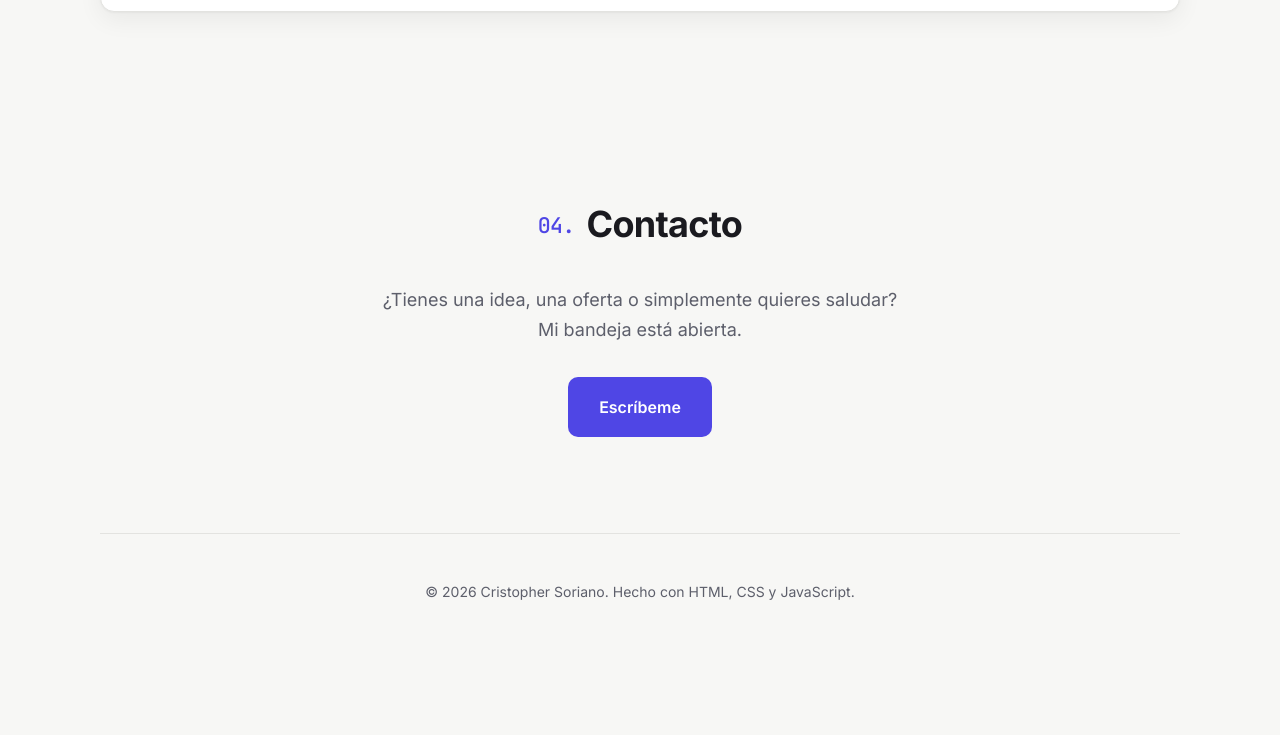
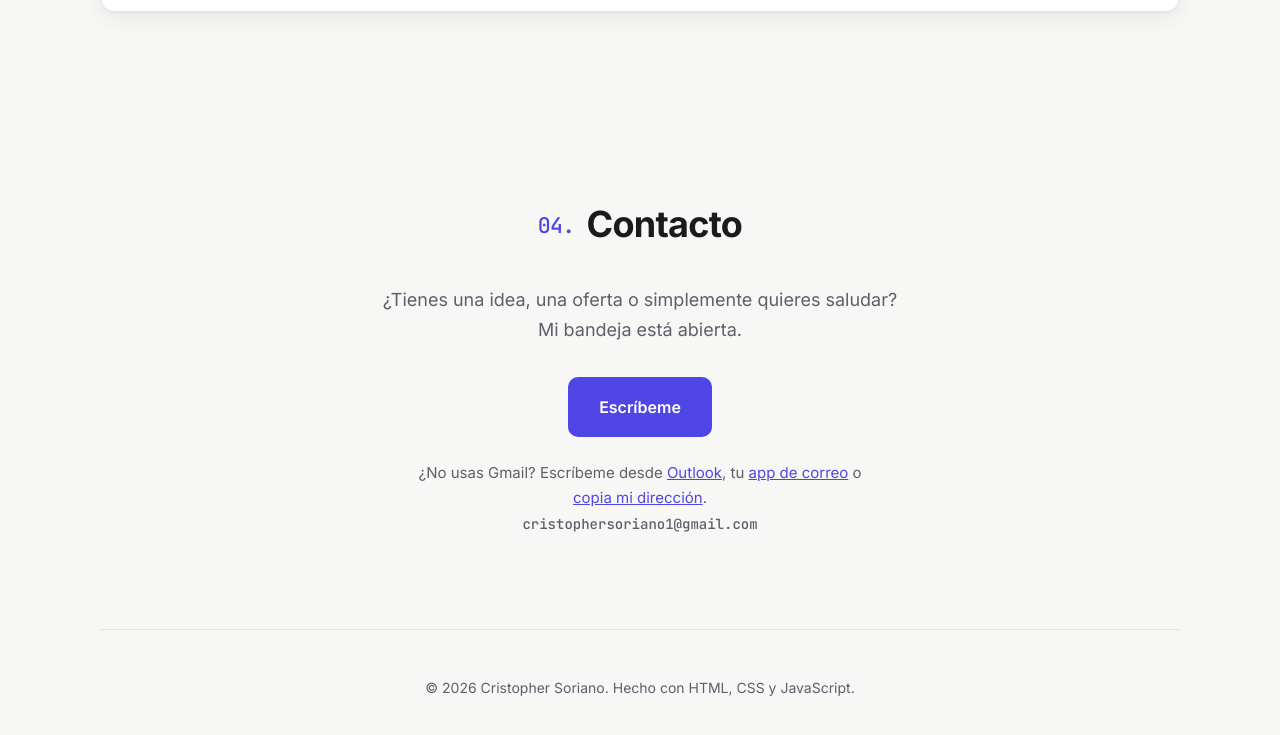
Before and after one commit to Pelao380/pelao380.github.io, a plain HTML site: page index.html in a window 1280 px wide. Shown: the part 3476-4211 px from the top of the page. Before the commit the page ends 4125 px from the top, so only its background shows below. Drawn offline with Linux system fonts and the light colour scheme.

Commit message:
Contacto: abrir Gmail con el mensaje listo
El enlace mailto: no hace nada si el visitante no tiene una app de
correo configurada. El botón ahora abre un correo nuevo en Gmail ya
dirigido, con asunto y saludo, y ofrece Outlook, la app de correo o
copiar la dirección como alternativas.

```diff
--- a/css/styles.css
+++ b/css/styles.css
@@ -179,6 +179,13 @@ h1, h2, h3 { line-height: 1.15; margin: 0 0 .5em; }
 .contact .section-title::after { display: none; }
 .contact p { max-width: 520px; margin: 0 auto 32px; color: var(--muted); font-size: 18px; }
 
+.contact .contact-alt { margin: 24px auto 4px; font-size: 15px; }
+.contact .contact-email { margin: 0 auto; font: 500 14px var(--mono); color: var(--muted); }
+.link-btn {
+  all: unset; cursor: pointer; color: var(--accent); text-decoration: underline;
+}
+.link-btn:focus-visible { outline: 2px solid var(--accent); outline-offset: 2px; border-radius: 4px; }
+
 /* Footer */
 .site-footer { padding-block: 32px; border-top: 1px solid var(--border); text-align: center; color: var(--muted); font-size: 14px; }
 
--- a/index.html
+++ b/index.html
@@ -94,7 +94,14 @@
     <section id="contacto" class="section container contact">
       <h2 class="section-title"><span class="num">04.</span> Contacto</h2>
       <p>¿Tienes una idea, una oferta o simplemente quieres saludar? Mi bandeja está abierta.</p>
-      <a href="#" class="btn btn-primary btn-lg" data-bind-href="mailto">Escríbeme</a>
+      <a href="#" class="btn btn-primary btn-lg" data-bind-href="gmail" target="_blank" rel="noopener">Escríbeme</a>
+      <p class="contact-alt">
+        ¿No usas Gmail? Escríbeme desde
+        <a href="#" data-bind-href="outlook" target="_blank" rel="noopener">Outlook</a>,
+        tu <a href="#" data-bind-href="mailto">app de correo</a>
+        o <button type="button" class="link-btn" data-copy="email">copia mi dirección</button>.
+      </p>
+      <p class="contact-email" data-bind-text="email"></p>
     </section>
   </main>
 
--- a/js/main.js
+++ b/js/main.js
@@ -21,7 +21,31 @@
   $$('[data-bind]').forEach((el) => (el.textContent = values[el.dataset.bind] ?? ''));
   document.title = `${P.name} — ${P.role}`;
 
-  const links = { cv: P.cv, mailto: `mailto:${P.email}` };
+  // Contacto: mensaje ya dirigido a tu correo, con asunto y saludo listos.
+  // mailto: solo funciona si el visitante tiene una app de correo configurada,
+  // por eso el botón principal abre Gmail en el navegador.
+  const subject = `Contacto desde tu portafolio`;
+  const body = `Hola ${P.name.split(' ')[0]},\n\n`;
+  const q = (o) => new URLSearchParams(o).toString().replace(/\+/g, '%20');
+  const links = {
+    cv: P.cv,
+    gmail: `https://mail.google.com/mail/?${q({ view: 'cm', fs: '1', to: P.email, su: subject, body })}`,
+    outlook: `https://outlook.live.com/mail/0/deeplink/compose?${q({ to: P.email, subject, body })}`,
+    mailto: `mailto:${P.email}?${q({ subject, body })}`,
+  };
+  $$('[data-bind-text="email"]').forEach((el) => (el.textContent = P.email));
+  $$('[data-copy="email"]').forEach((btn) =>
+    btn.addEventListener('click', async () => {
+      const label = btn.textContent;
+      try {
+        await navigator.clipboard.writeText(P.email);
+        btn.textContent = '¡Copiado!';
+      } catch (e) {
+        btn.textContent = P.email; // sin permiso de portapapeles: al menos se muestra
+      }
+      setTimeout(() => (btn.textContent = label), 2000);
+    })
+  );
   $$('[data-bind-href]').forEach((el) => (el.href = links[el.dataset.bindHref]));
   $$('[data-bind-data]').forEach((el) => (el.data = links[el.dataset.bindData]));
   $$('[data-bind-src]').forEach((el) => (el.src = P[el.dataset.bindSrc]));
@@ -31,7 +55,7 @@
   $('[data-render="skills"]').innerHTML = P.skills.map((s) => `<li>${esc(s)}</li>`).join('');
 
   const socials = Object.entries(P.socials).filter(([, url]) => url);
-  socials.push(['email', `mailto:${P.email}`]);
+  socials.push(['email', links.gmail]);
   $('[data-render="socials"]').innerHTML = socials
     .map(([k, url]) => `<li><a href="${esc(url)}" target="_blank" rel="noopener" aria-label="${k}" title="${k}">${icon(k)}</a></li>`)
     .join('');
```
